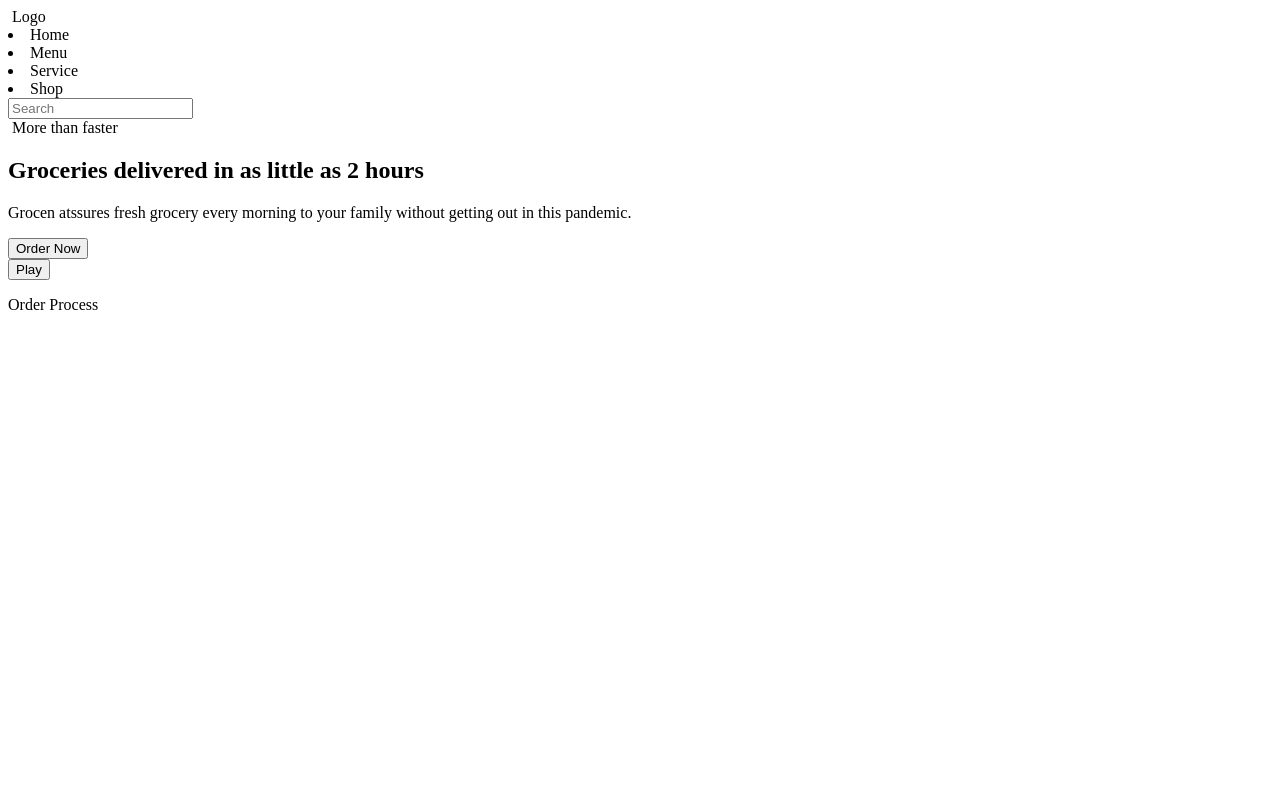
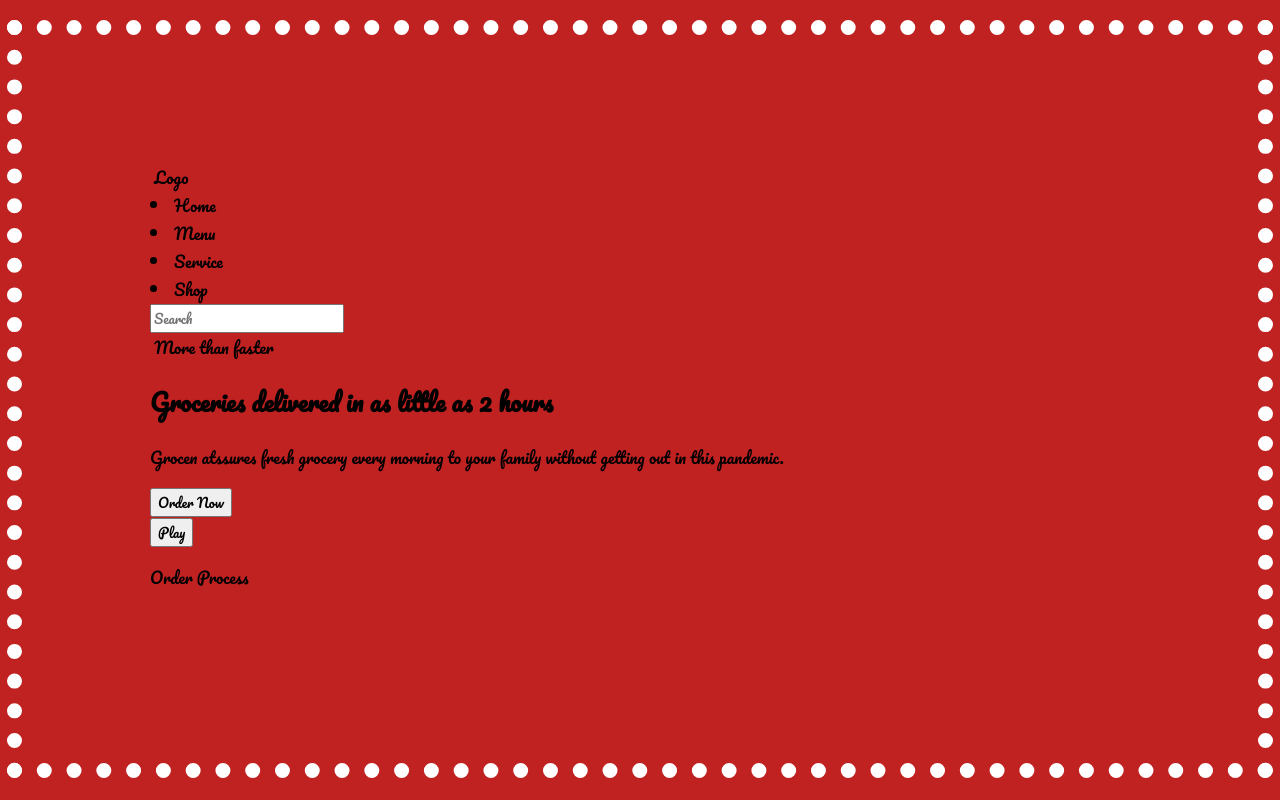
Before and after one commit to Drunkboy/basic-landing-page, a plain HTML site: page src/figma.html in a window 1280 px wide. Drawn offline with Linux system fonts and the light colour scheme.

Commit message:
css learning

```diff
--- a/src/figma.html
+++ b/src/figma.html
@@ -5,6 +5,7 @@
     <meta http-equiv="X-UA-Compatible" content="IE=edge">
     <meta name="viewport" content="width=device-width, initial-scale=1.0">
     <title>Clone Figma</title>
+    <link rel="stylesheet" href="style.css">
 </head>
 <body>
     <header>
--- /dev/null
+++ b/src/style.css
@@ -0,0 +1,49 @@
+@import url('https://fonts.googleapis.com/css2?family=Pacifico&display=swap');
+
+
+
+* {
+    font-family: 'Pacifico', cursive;
+}
+
+:root {
+    --font-color: #1917b9;
+}
+
+
+
+body {
+    background-color: rgb(192, 33, 33);
+    border: 15px dotted white;
+    margin: 20px 7px;
+    padding: 10%
+}
+
+h1{
+
+}
+
+.class {
+
+}
+
+
+
+#id {
+
+}
+
+/* child */
+header > div {
+
+}
+
+/* All tag in side */
+header div {
+
+}
+
+/* pseudo slelector */
+nav > div {
+
+}
```
